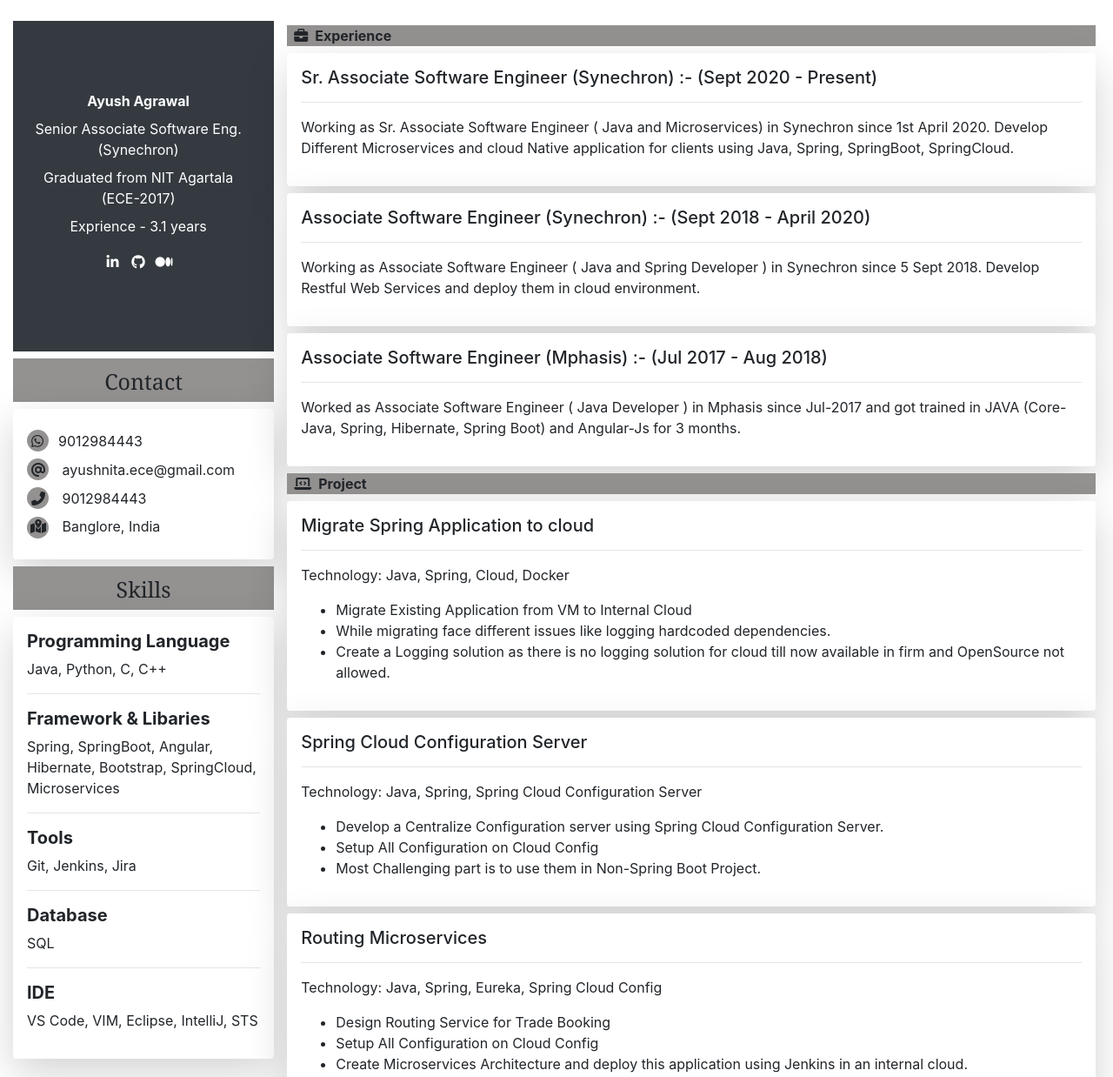
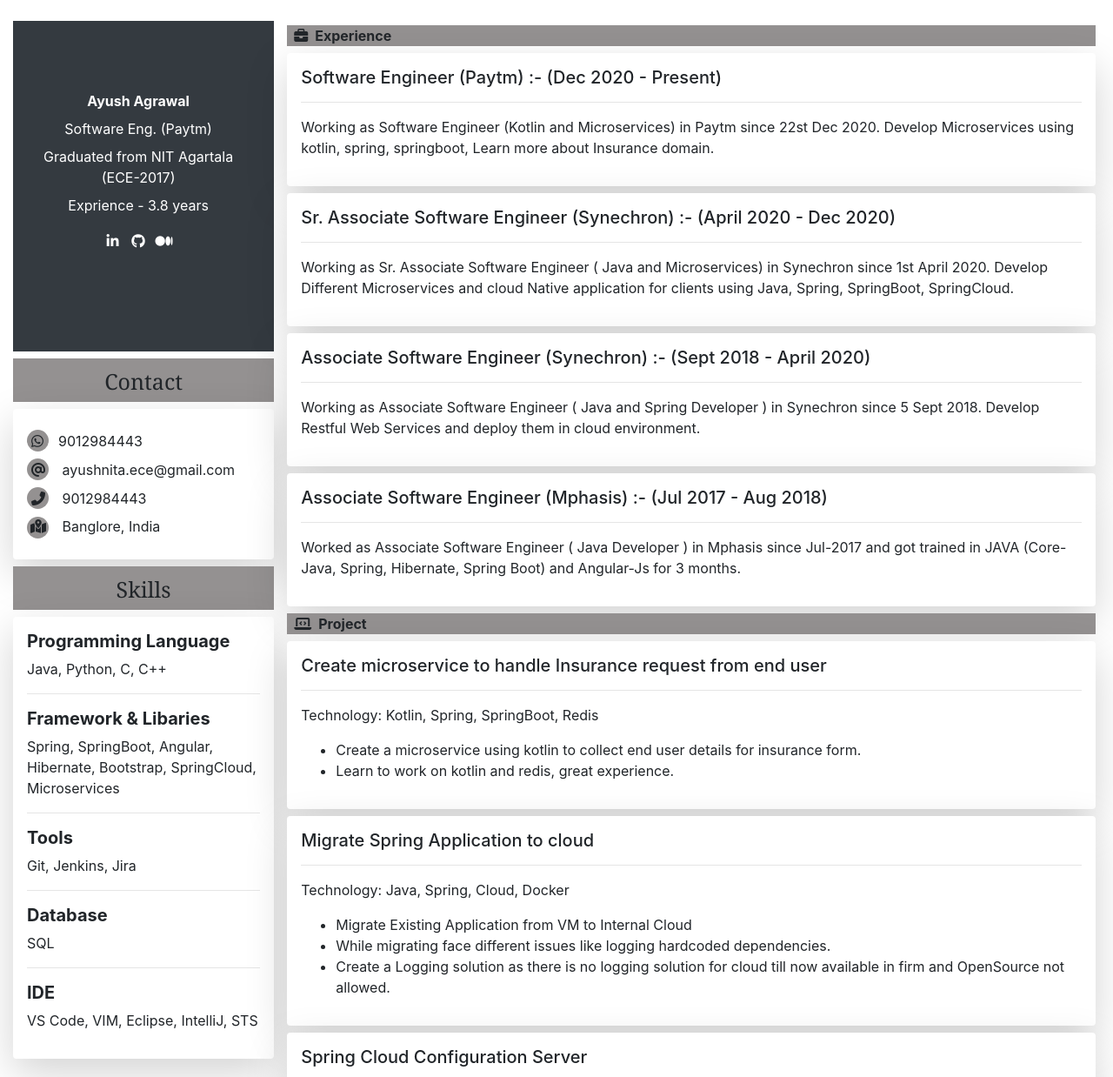
Before and after one commit to Ayushnita/knowagrawal, a plain HTML site: page index.html in a window 1280 px wide. Shown: the top 1238 px of the page at 87% size. Drawn offline with nearby package versions, Linux system fonts and the light colour scheme.

Commit message:
Add paytm

```diff
--- a/index.html
+++ b/index.html
@@ -35,9 +35,9 @@
 
                 <div class="mx-4 text-center" style=" width: 80%;">
                     <div class="text-center" style="font-weight: bolder; padding-top: 80px;"> Ayush Agrawal </div>
-                    <div class="my-2">Senior Associate Software Eng. (Synechron)</div>
+                    <div class="my-2">Software Eng. (Paytm)</div>
                     <div class="my-2">Graduated from NIT Agartala (ECE-2017)</div>
-                    <div class="my-2"> Exprience - 3.1 years</div>
+                    <div class="my-2"> Exprience - 3.8 years</div>
                 </div>
                 <div class="my-3 mx-4 text-center" style="width: 80%">
                     <a href="http://linkedin.com/in/ayush-fullstack-developer">
@@ -108,7 +108,7 @@
                     <p>VS Code, VIM, Eclipse, IntelliJ, STS</p>
                 </div>
             </div>
-            <br><br><br><br><br><br><br><br><br><br><br><br><br><br>
+            <br><br><br><br><br>
             <div class="my-2">
                 <div class="container-fluid text-center"
                     style="font-family: Cambria, Cochin, Georgia, Times, 'Times New Roman', serif; height: 50px; font-size: 25px; padding: 8px; align-self: auto; background-color: rgb(148, 145, 145);">
@@ -144,7 +144,17 @@
                 <div>
                 </div>
                 <div class="shadow-lg p-3 mb-2 mt-2 bg-white rounded">
-                    <h5>Sr. Associate Software Engineer (Synechron) :- (Sept 2020 - Present)</h5>
+                    <h5>Software Engineer (Paytm) :- (Dec 2020 - Present)</h5>
+                    <hr>
+                    <p>
+                        Working as Software Engineer (Kotlin and Microservices) in Paytm since 22st Dec
+                        2020.
+                        Develop Microservices using kotlin, spring, springboot,
+                        Learn more about Insurance domain.
+                    </p>
+                </div>
+                <div class="shadow-lg p-3 mb-2 mt-2 bg-white rounded">
+                    <h5>Sr. Associate Software Engineer (Synechron) :- (April 2020 - Dec 2020)</h5>
                     <hr>
                     <p>
                         Working as Sr. Associate Software Engineer ( Java and Microservices) in Synechron since 1st April
@@ -175,6 +185,18 @@
                 <div style="height: 8%; background-color: rgb(148, 145, 145);">
                     <span style="font-weight:bold;"><i class="fas fa-laptop-code mx-2"></i>Project
                     </span>
+                </div>
+                <div class="shadow-lg p-3 mb-2 mt-2 bg-white rounded">
+                    <h5>Create microservice to handle Insurance request from end user</h5>
+                    <hr>
+                    <p>
+                        Technology: Kotlin, Spring, SpringBoot, Redis
+                    </p>
+                    <ul>
+                        <li>Create a microservice using kotlin to collect end user details for insurance form.</li>
+                        <li>Learn to work on kotlin and redis, great experience.</li>
+
+                    </ul>
                 </div>
                 <div class="shadow-lg p-3 mb-2 mt-2 bg-white rounded">
                     <h5>Migrate Spring Application to cloud</h5>
@@ -227,9 +249,8 @@
 
                     </ul>
                 </div>
-                <br>
-                <br><br>
-                <div class="shadow-lg p-3 mb-2 mt-2 bg-white rounded">
+
+                <!-- <div class="shadow-lg p-3 mb-2 mt-2 bg-white rounded">
                     <h5>Java G1GC Garbage collector tunning</h5>
                     <hr>
                     <p>
@@ -240,7 +261,7 @@
                         <li>Decrease minor GC count and time using different flags</li>
                         <li>Improved overall performance of the application</li>
                     </ul>
-                </div>
+                </div> -->
 
                 <!-- <div class="shadow-lg p-3 mb-2 mt-2 bg-white rounded">
                     <h5>Automated Project Deployment Process</h5>
```
